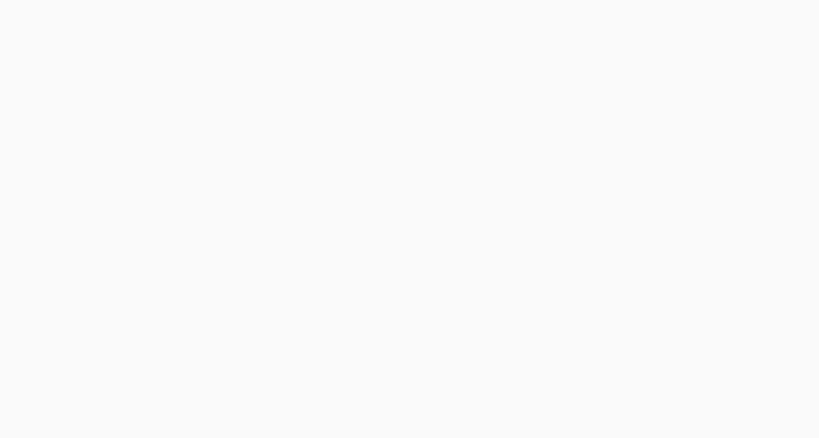
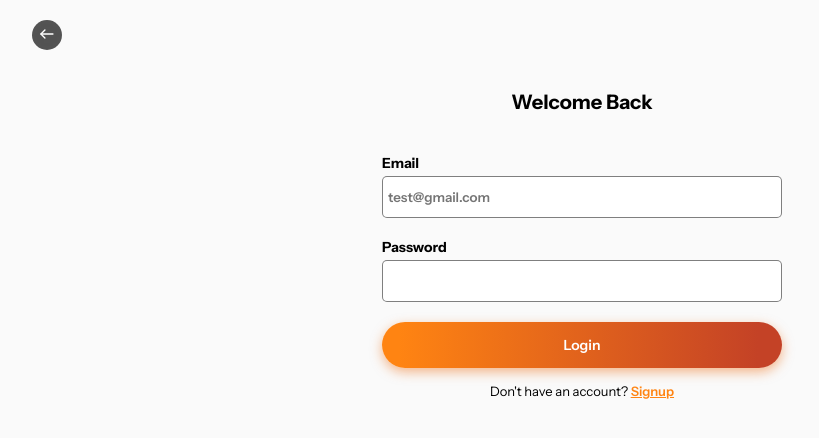
Before and after one commit to Daviddix/recipe-web-application, a React (Vite) app in the folder client/: page /login in a window 1280 px wide. Before the commit this address had no page. Shown: the top 438 px of the page, without its empty margins (58-877 px from the left). Built offline with nearby package versions, Linux system fonts and the light colour scheme.

Commit message:
finished login page

```diff
--- a/client/src/App.css
+++ b/client/src/App.css
@@ -29,7 +29,9 @@ button{
 }
 
 .primary-button{
+  border:none;
   border-radius: 4rem;
   background: linear-gradient(91deg, #FF8412 4.18%, #C44226 94.01%);
   box-shadow: 0px 4px 12px 0px rgba(238, 112, 23, 0.50);
+  color:white;
 }
--- a/client/src/App.jsx
+++ b/client/src/App.jsx
@@ -2,11 +2,13 @@ import "./App.css"
 import {Route, Routes} from "react-router-dom"
 import Homepage from "./pages/Homepage/Homepage"
 import SingleRecipe from "./pages/SingleRecipe/SingleRecipe"
+import Login from "./pages/Login/Login"
 function App() {
   return (
     <Routes>
       <Route path="/" element={<Homepage />} />
       <Route path="/recipe/:recipeID" element={<SingleRecipe />} />
+      <Route path="/login" element={<Login />} />
     </Routes>
   )
 }
--- a/client/src/components/RecipeCard/RecipeCard.jsx
+++ b/client/src/components/RecipeCard/RecipeCard.jsx
@@ -36,7 +36,7 @@ function RecipeCard() {
                         <p>by James DE</p>
                     </button>
 
-                    <Link to={"/add-recipe"}>
+                    <Link to={"/recipe/4"}>
                     <button className="link">
                         <p>Read More</p>
                         <img src={rightIcon} alt="" />
--- a/client/src/pages/Homepage/Homepage.css
+++ b/client/src/pages/Homepage/Homepage.css
@@ -45,7 +45,7 @@ header h1{
     text-shadow: 0 0 .5rem rgba(0, 0, 0, 0.315);
 }
 
-header form{
+.homepage-main header form{
     padding: .8rem 0 .8rem 1.5rem;
     border-radius: .8rem;
     -webkit-border-radius: .8rem;
@@ -59,17 +59,17 @@ header form{
     margin: auto;
 }
 
-form input{
+.homepage-main form input{
     flex:.95;
     border:none;
 }
 
-form input::placeholder{
+.homepage-main form input::placeholder{
     font-weight: 600;
     opacity: .5;
 }
 
-form label{
+.homepage-main form label{
     opacity: .5;
 }
 
--- /dev/null
+++ b/client/src/pages/Login/Login.css
@@ -0,0 +1,80 @@
+.login-main{
+    width:90vw;
+    max-width:110rem;
+    margin: 2rem auto;
+}
+
+.login-main > button{
+    margin: 0 0 4rem 0;
+    background-color: rgba(0, 0, 0, 0.671);
+    backdrop-filter: blur(40px);
+    border:none;
+    width:3rem;
+    height:3rem;
+    border-radius: 50%;
+    -webkit-border-radius: 50%;
+    -moz-border-radius: 50%;
+    -ms-border-radius: 50%;
+    -o-border-radius: 50%;
+}
+
+.login-main > button img{
+        max-width: 1.6rem;
+}
+
+.login-main .form-container{
+    max-width:40rem;
+    margin:auto;
+}
+
+.form-container h1{
+    text-align: center;
+    margin: 0 0 4rem 0;
+}
+
+.login-form > div{
+    display: flex;
+    align-items: start;
+    flex-direction: column;
+    margin: 0 0 2rem 0;
+}
+
+.login-form label{
+    font-size: 1.4rem;
+    font-weight: bold;
+    margin-bottom: .4rem;
+}
+
+.login-form input{
+    border: var(--border-style);
+    width:100%;
+    padding: 1.2rem .5rem;
+    border-radius: .5rem;
+    -webkit-border-radius: .5rem;
+    -moz-border-radius: .5rem;
+    -ms-border-radius: .5rem;
+    -o-border-radius: .5rem;
+    background-color: white;
+}
+
+.login-form input::placeholder{
+    font-weight: 600;
+}
+
+.login-form button{
+    width: 100%;
+    padding: 1.4rem .5rem;
+    font-weight: 600;
+    font-size: 1.4rem;
+    margin-bottom: 1.5rem;
+}
+
+.login-form .switch{
+    font-size: 1.3rem;
+    text-align: center;
+}
+
+.switch a{
+    color : #FF8412;
+    font-weight: 600;
+}
--- /dev/null
+++ b/client/src/pages/Login/Login.jsx
@@ -0,0 +1,35 @@
+import { Link } from "react-router-dom"
+import leftArrowIcon from "../../assets/icons/arrow-left.svg"
+import "./Login.css"
+
+function Login() {
+  return (
+    <main className="login-main">
+
+        <button className="back-button">
+            <img src={leftArrowIcon} alt="go back" />
+        </button>
+
+        <div className="form-container">
+            <h1>Welcome Back</h1>
+
+            <form className="login-form">
+                <div className="email-container">
+                <label htmlFor="email">Email</label>
+                <input type="text" name="email" id="email" placeholder="test@gmail.com" />
+                </div>
+
+                <div className="password-container">
+                <label htmlFor="password">Password</label>
+                <input type="password" name="password" id="password" />
+                </div>
+
+                <button className="primary-button">Login</button>
+                <p className="switch">Don't have an account? <Link>Signup</Link> </p>
+            </form>
+        </div>
+    </main>
+  )
+}
+
+export default Login
```
